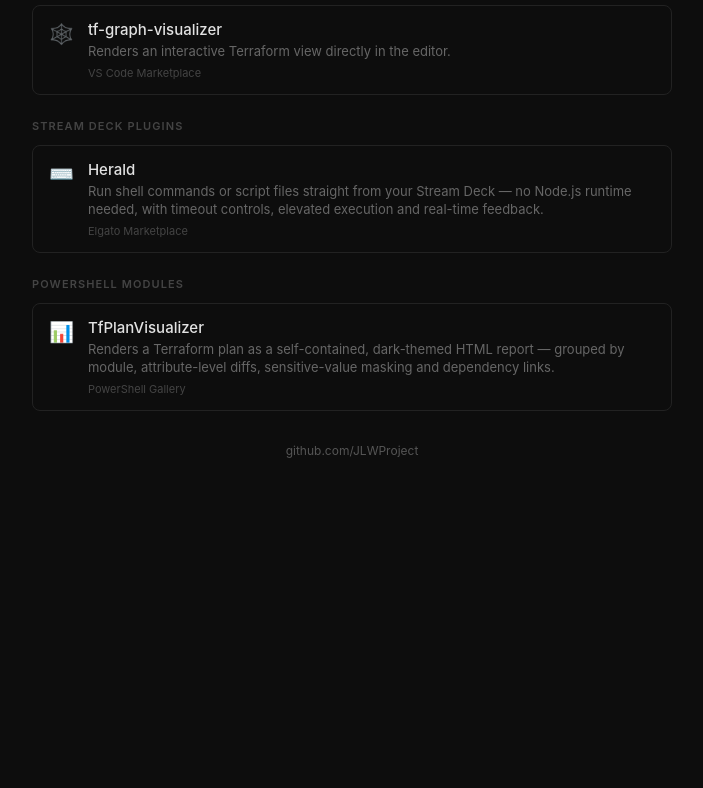
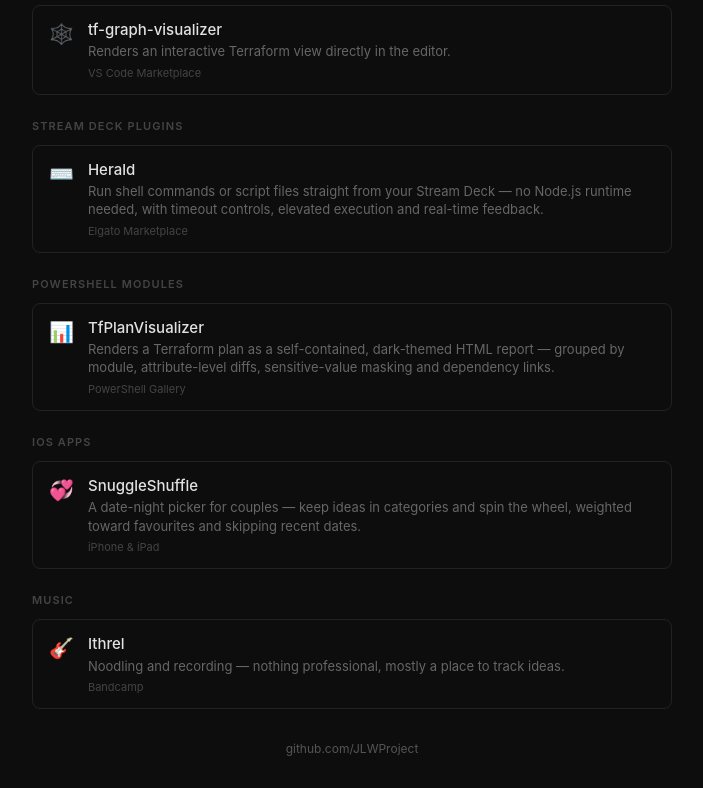
Before and after one commit to JLWProject/pages, a plain HTML site: page index.html in a window 1280 px wide. Shown: the part 417-1205 px from the top of the page, without its empty margins (288-991 px from the left). Before the commit the page ends 907 px from the top, so only its background shows below. Drawn offline with Linux system fonts and the light colour scheme.

Commit message:
updated conenct
aded ithrel and snuggle shuffle

```diff
--- a/index.html
+++ b/index.html
@@ -191,6 +191,24 @@
           <div class="project-meta">PowerShell Gallery</div>
         </div>
       </a>
+      <p class="projects-label">iOS Apps</p>
+      <a class="project-card" href="https://home.snuggleshuffle.com" target="_blank" rel="noopener">
+        <span class="project-icon">&#x1F49E;</span>
+        <div class="project-info">
+          <div class="project-name">SnuggleShuffle</div>
+          <div class="project-desc">A date-night picker for couples &mdash; keep ideas in categories and spin the wheel, weighted toward favourites and skipping recent dates.</div>
+          <div class="project-meta">iPhone &amp; iPad</div>
+        </div>
+      </a>
+      <p class="projects-label">Music</p>
+      <a class="project-card" href="https://ithrel.bandcamp.com" target="_blank" rel="noopener">
+        <span class="project-icon">&#x1F3B8;</span>
+        <div class="project-info">
+          <div class="project-name">Ithrel</div>
+          <div class="project-desc">Noodling and recording &mdash; nothing professional, mostly a place to track ideas.</div>
+          <div class="project-meta">Bandcamp</div>
+        </div>
+      </a>
     </div>
 
     <p class="footer">
```
